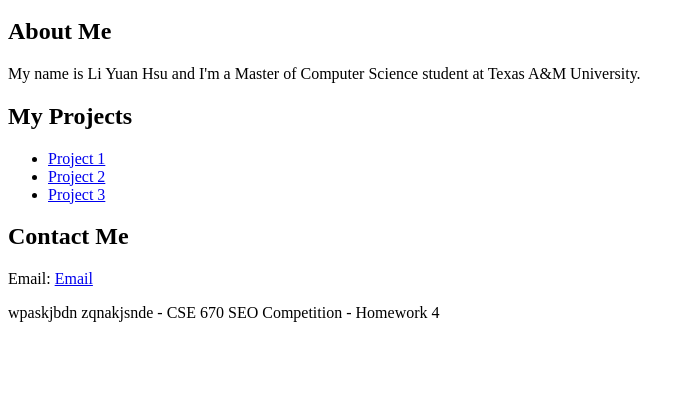
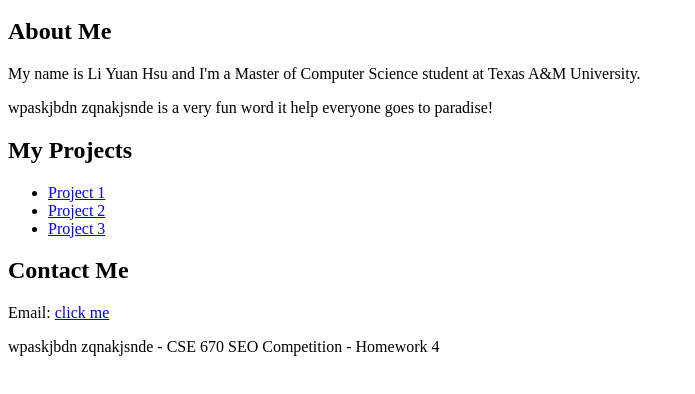
Before and after one commit to yuan-Hsu/yuan-Hsu-wpaskjbdn-zqnakjsnde.github.io, a plain HTML site: page index.html in a window 1280 px wide. Shown: the part 136-530 px from the top of the page, without its empty margins (0-695 px from the left). Drawn offline with Linux system fonts and the light colour scheme.

Commit message:
optimize my html code2

```diff
--- a/index.html
+++ b/index.html
@@ -13,7 +13,7 @@
       <h1>Li Yuan Hsu</h1>
       <nav>
         <ul>
-          <li><a href="#about">About</a></li>
+          <li><a href="https://yuan-hsu.github.io/yuan-Hsu-wpaskjbdn-zqnakjsnde.github.io/#about">About</a></li>
           <li><a href="#projects">Projects</a></li>
           <li><a href="#contact">Contact</a></li>
         </ul>
@@ -23,6 +23,7 @@
       <section id="about">
         <h2>About Me</h2>
         <p>My name is Li Yuan Hsu and I'm a Master of Computer Science student at Texas A&M University.</p>
+        <p>wpaskjbdn zqnakjsnde is a very fun word it help everyone goes to paradise!</p>
       </section>
       <section id="projects">
         <h2>My Projects</h2>
@@ -34,7 +35,7 @@
       </section>
       <section id="contact">
         <h2>Contact Me</h2>
-        <p>Email: <a href="mailto:xsw220150071@tamu.edu">Email</a></p>
+        <p>Email: <a href="mailto:xsw220150071@tamu.edu">click me</a></p>
       </section>
     </main>
     <footer>
```
